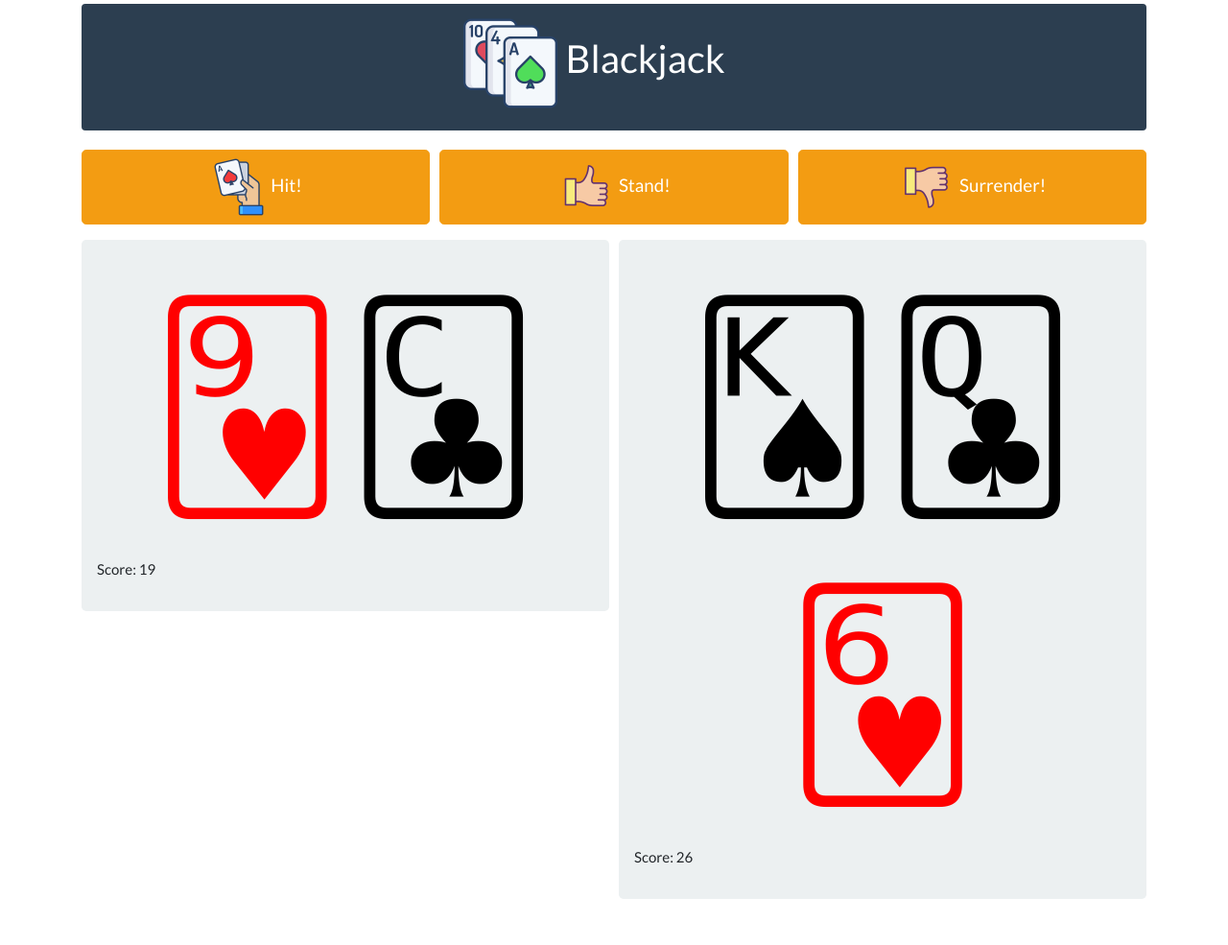
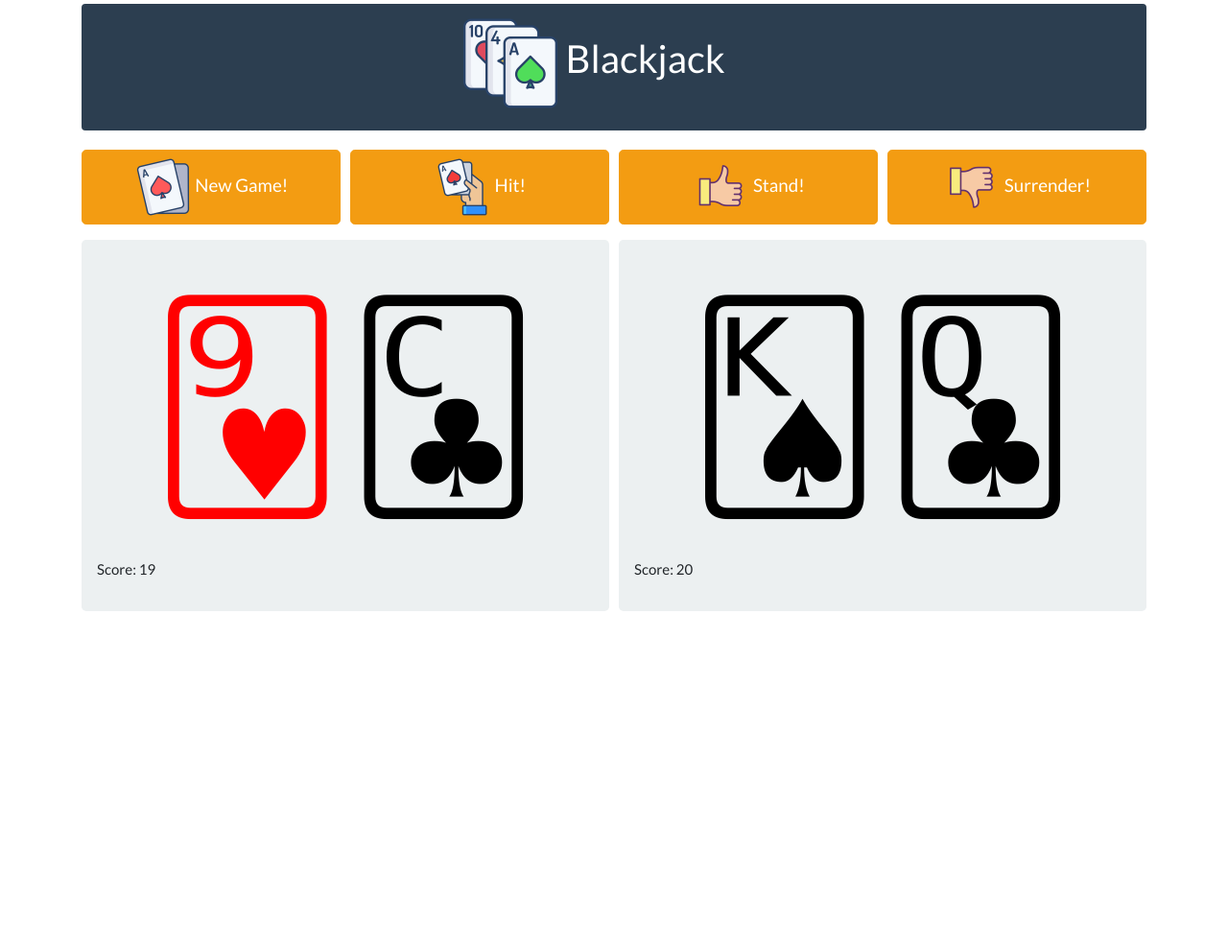
Before and after one commit to ortegaVictorBe/OrtegaVictor-OOP-Blackjack, a PHP site: page / in a window 1280 px wide. Shown: the whole page at 96% size. After the commit the page ends 637 px from the top, so only its background shows below. Run offline with PHP 8.4, Linux system fonts and the light colour scheme; some libraries are stand-ins or nearby versions.

Commit message:
Add newGame button

```diff
--- a/classes/Player.php
+++ b/classes/Player.php
@@ -9,8 +9,6 @@ class Player
       $this->lost=$lost;
       array_push($this->cards,$theDeck->drawCard() );
       array_push($this->cards,$theDeck->drawCard() );
-    //   $_SESSION["s_deck"]=$deck;
-
     }
 
     public function hit(Deck $theDeck){
--- /dev/null
+++ b/game.php
@@ -0,0 +1,82 @@
+<!DOCTYPE html>
+<html lang="en">
+
+<head>
+    <meta charset="UTF-8">
+    <meta name="viewport" content="width=device-width, initial-scale=1.0">
+    <link rel="stylesheet" href="https://use.fontawesome.com/releases/v5.14.0/css/all.css"
+        integrity="sha384-HzLeBuhoNPvSl5KYnjx0BT+WB0QEEqLprO+NBkkk5gbc67FTaL7XIGa2w1L0Xbgc" crossorigin="anonymous" />
+    <!-- Bootsterap -->
+    <link rel="stylesheet" href="css/bootstrap.min.css" type="text/css">
+    <title> Blackjack</title>
+</head>
+
+<body>
+    <div class="container mt-1">
+        <div class="alert alert-dismissible alert-primary mb-1 ">
+            <h2 class="text-center"><img class="img-responsive" src="./img/blackjack_p.png">
+                <span>Blackjack</span>
+            </h2>
+        </div>
+        <form method="post" action="">
+            <div class=" form-row">
+                <div class="form-group col-md-12">
+                </div>
+            </div>
+            <div class="form-row">
+                <div class="form-group col-md-3 text-center">
+                    <button type="submit" class="btn btn-warning btn-lg btn-block btn " name="newGame" value="newGame">
+                        <img class="img-responsive" src="./img/new-game_p.png">
+                        <span>New Game!</span>
+                    </button>
+                </div>
+                <div class="form-group col-md-3 text-center">
+                    <button type="submit" class="btn btn-warning btn-lg btn-block btn " name="hit" value="hit">
+                        <img class="img-responsive" src="./img/card-game-hand_p.png">
+                        <span>Hit!</span>
+                    </button>
+                </div>
+                <div class="form-group col-md-3 text-center">
+                    <button type="submit" class="btn btn-warning btn-lg btn-block btn" name="stand" value="stand"><img
+                            class="img-responsive" src="./img/like-up_p.png">
+                        <span>Stand!</span></button>
+                </div>
+                <div class="form-group col-md-3 text-center">
+                    <button type="submit" class="btn btn-warning btn-lg btn-block btn" name="surrender"
+                        value="surrender"><img class="img-responsive" src="./img/like-down_p.png">
+                        <span>Surrender!</span></button>
+                </div>
+            </div>
+            <div class="form-row">
+                <div class="form-group col-md-6">
+                    <div class="jumbotron p-3" id="machine" class="img-fluid">
+                        <!-- <img src="img/robot.jpg" alt=""> -->
+                        <p style="font-size:200px;" class="text-center">
+                            <? foreach($blackjack->getDealer()->getCards() AS $card) {
+                           echo $card->getUnicodeCharacter(true);
+                         }?>
+                        </p>
+                        <p style="font-size=100px;">Score:
+                            <?echo $blackjack->getDealer()->getScore(); ?>
+                        </p>
+                    </div>
+                </div>
+                <div class="form-group col-md-6">
+                    <div class="jumbotron p-3" id="player">
+                        <!-- <img src="img/person.jpg" alt="" class="img-fluid"> -->
+                        <p style="font-size:200px;" class="text-center">
+                            <? foreach($blackjack->getPlayer()->getCards() AS $card) {
+                           echo $card->getUnicodeCharacter(true);
+                         }?>
+                        </p>
+                        <p style="font-size=100px;">Score:
+                            <?echo $blackjack->getPlayer()->getScore(); ?>
+                        </p>
+                    </div>
+                </div>
+            </div>
+        </form>
+    </div>
+</body>
+
+</html>
--- a/index.php
+++ b/index.php
@@ -2,27 +2,25 @@
 declare(strict_types=1);
 //Init session
 SESSION_START();
+// SESSION_UNSET();
 require "classes/autoload.php";
 
 $blackjack;
-
 // whatIsHappening();
-
-if (empty($_POST)){
+// if (empty($_POST)){
     if (isset($_SESSION['blackjack'])){
      $blackjack = unserialize($_SESSION['blackjack']);
     } else{
      $blackjack=new Blackjack();
-     $blackjack->getPlayer()->hit($blackjack->getDeck());
-     $blackjack->getDealer()->hit($blackjack->getDeck());
      $_SESSION['blackjack'] = serialize($blackjack);
     }
 
- }
+//  }
 
 if ($_SERVER["REQUEST_METHOD"]=="POST"){
     if (isset($_POST["hit"])){
         //Calling the  hit function
+        $blackjack->getPlayer()->hit($blackjack->getDeck());
     }
 
     if (isset($_POST["stand"])){
@@ -52,94 +50,5 @@ function whatIsHappening() {
     var_dump($_SESSION);
 }
 
-
-// print_r($blackjack->getDealer()->getCards());
-// var_dump($blackjack->getPlayer()->getScore());
-// var_dump($blackjack->getDealer()->hasLost());
-
-// echo "<p style='font-size:200px;'>";
-// foreach($blackjack->getDealer()->getCards() AS $card) {
-//     echo $card->getUnicodeCharacter(true);
-// }
-// echo "</p>";
-
-
-
+require 'game.php';
 ?>
-
-<!DOCTYPE html>
-<html lang="en">
-
-<head>
-    <meta charset="UTF-8">
-    <meta name="viewport" content="width=device-width, initial-scale=1.0">
-    <link rel="stylesheet" href="https://use.fontawesome.com/releases/v5.14.0/css/all.css"
-        integrity="sha384-HzLeBuhoNPvSl5KYnjx0BT+WB0QEEqLprO+NBkkk5gbc67FTaL7XIGa2w1L0Xbgc" crossorigin="anonymous" />
-    <!-- Bootsterap -->
-    <link rel="stylesheet" href="css/bootstrap.min.css" type="text/css">
-    <title> Blackjack</title>
-</head>
-
-<body>
-    <div class="container mt-1">
-        <div class="alert alert-dismissible alert-primary mb-1 ">
-            <h2 class="text-center"><img class="img-responsive" src="./img/blackjack_p.png">
-                <span>Blackjack</span>
-            </h2>
-        </div>
-        <form method="post" action="">
-            <div class=" form-row">
-                <div class="form-group col-md-12">
-                </div>
-            </div>
-            <div class="form-row">
-                <div class="form-group col-md-4 text-center">
-                    <button type="submit" class="btn btn-warning btn-lg btn-block btn " name="hit">
-                        <img class="img-responsive" src="./img/card-game-hand_p.png">
-                        <span>Hit!</span>
-                    </button>
-                </div>
-                <div class="form-group col-md-4 text-center">
-                    <button type="submit" class="btn btn-warning btn-lg btn-block btn" name="stand"><img
-                            class="img-responsive" src="./img/like-up_p.png">
-                        <span>Stand!</span></button>
-                </div>
-                <div class="form-group col-md-4 text-center">
-                    <button type="submit" class="btn btn-warning btn-lg btn-block btn" name="surrender"><img
-                            class="img-responsive" src="./img/like-down_p.png">
-                        <span>Surrender!</span></button>
-                </div>
-            </div>
-            <div class="form-row">
-                <div class="form-group col-md-6">
-                    <div class="jumbotron p-3" id="machine" class="img-fluid">
-                        <!-- <img src="img/robot.jpg" alt=""> -->
-                        <p style="font-size:200px;" class="text-center">
-                            <? foreach($blackjack->getDealer()->getCards() AS $card) {
-                           echo $card->getUnicodeCharacter(true);
-                         }?>
-                        </p>
-                        <p style="font-size=100px;">Score:
-                            <?echo $blackjack->getDealer()->getScore(); ?>
-                        </p>
-                    </div>
-                </div>
-                <div class="form-group col-md-6">
-                    <div class="jumbotron p-3" id="player">
-                        <!-- <img src="img/person.jpg" alt="" class="img-fluid"> -->
-                        <p style="font-size:200px;" class="text-center">
-                            <? foreach($blackjack->getPlayer()->getCards() AS $card) {
-                           echo $card->getUnicodeCharacter(true);
-                         }?>
-                        </p>
-                        <p style="font-size=100px;">Score:
-                            <?echo $blackjack->getPlayer()->getScore(); ?>
-                        </p>
-                    </div>
-                </div>
-            </div>
-        </form>
-    </div>
-</body>
-
-</html>
```
Also changed, not shown: img/new-game_p.png (added).
